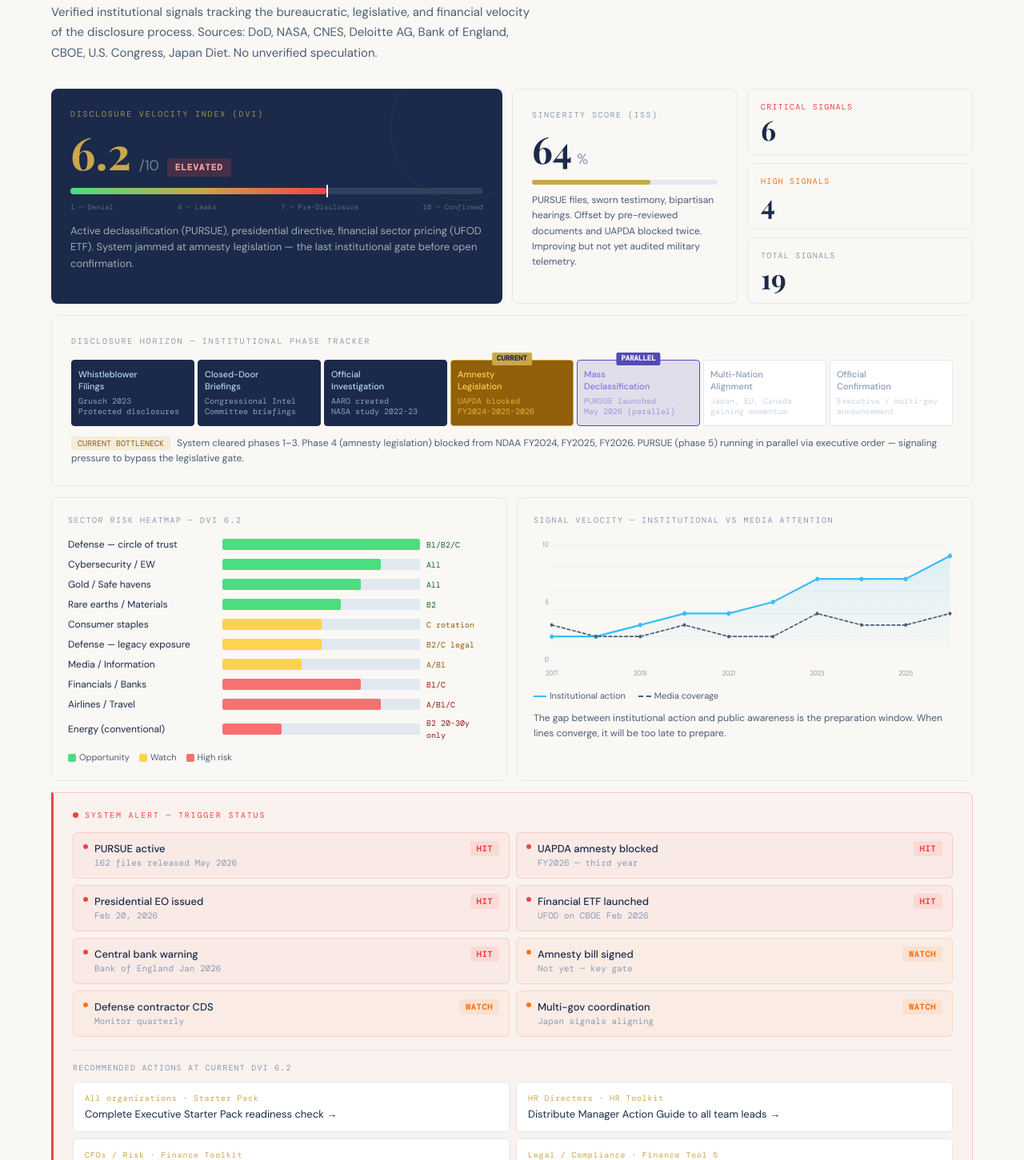
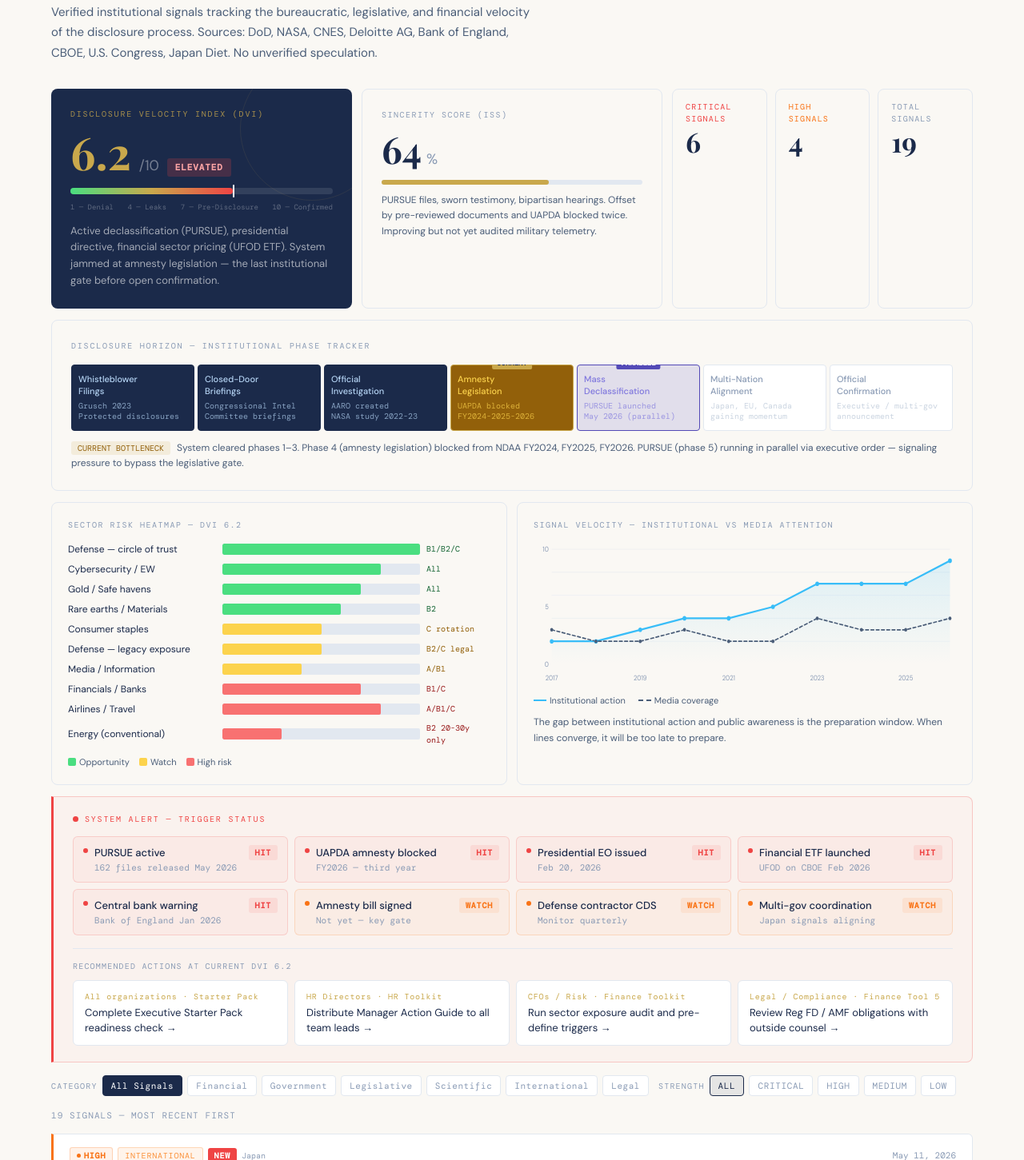
Before and after one commit to lbdgGit/DisclosureHub, a Next.js app in the folder disclosure-hub-starter/: page /signals in a window 1280 px wide. Shown: the part 199-1650 px from the top of the page at 80% size. Built offline with nearby package versions, Linux system fonts and the light colour scheme; a web font is replaced by a local one.

Commit message:
Update page.tsx

```diff
--- a/disclosure-hub-starter/app/signals/page.tsx
+++ b/disclosure-hub-starter/app/signals/page.tsx
@@ -180,7 +180,7 @@ export default function SignalsPage() {
       </div>
 
       {/* ROW 1: DVI + ISS + Counts */}
-      <div style={{ display: 'grid', gridTemplateColumns: '2fr 1fr 1fr', gap: '12px', marginBottom: '14px' }}>
+      <div style={{ display: 'grid', gridTemplateColumns: 'repeat(auto-fit, minmax(280px, 1fr))', gap: '12px', marginBottom: '14px' }}>
 
         {/* DVI */}
         <div style={{ background: navy, borderRadius: '8px', padding: '24px', color: 'white', position: 'relative', overflow: 'hidden' }}>
@@ -223,7 +223,7 @@ export default function SignalsPage() {
         </div>
 
         {/* Counts */}
-        <div style={{ display: 'flex', flexDirection: 'column', gap: '10px' }}>
+        <div style={{ display: 'flex', flexDirection: 'row', flexWrap: 'wrap', gap: '10px' }}>
           {[
             { label: 'Critical', value: counts.critical, color: '#EF4444' },
             { label: 'High',     value: counts.high,     color: '#F97316' },
@@ -242,7 +242,8 @@ export default function SignalsPage() {
         <div style={{ fontFamily: 'DM Mono, monospace', fontSize: '10px', color: muted, letterSpacing: '0.18em', marginBottom: '16px' }}>
           DISCLOSURE HORIZON — INSTITUTIONAL PHASE TRACKER
         </div>
-        <div style={{ display: 'grid', gridTemplateColumns: 'repeat(7, 1fr)', gap: '4px' }}>
+        <div style={{ overflowX: 'auto', marginLeft: '-4px', marginRight: '-4px', paddingLeft: '4px', paddingRight: '4px' }}>
+        <div style={{ display: 'grid', gridTemplateColumns: 'repeat(7, minmax(120px, 1fr))', gap: '4px', minWidth: '700px' }}>
           {PHASES.map((phase, i) => {
             const bg     = phase.done ? navy : phase.current ? '#92600A' : phase.parallel ? 'rgba(83,74,183,0.15)' : 'white';
             const textC  = phase.done ? '#B5D4F4' : phase.current ? '#FCD34D' : phase.parallel ? '#7F77DD' : muted;
@@ -266,6 +267,7 @@ export default function SignalsPage() {
             );
           })}
         </div>
+        </div>
         <p style={{ fontSize: '12px', color: body, marginTop: '12px', lineHeight: 1.6 }}>
           <span style={{ padding: '2px 8px', borderRadius: '3px', background: 'rgba(201,168,76,0.15)', color: '#92600A', fontFamily: 'DM Mono, monospace', fontSize: '10px', marginRight: '8px' }}>CURRENT BOTTLENECK</span>
           System cleared phases 1–3. Phase 4 (amnesty legislation) blocked from NDAA FY2024, FY2025, FY2026. PURSUE (phase 5) running in parallel via executive order — signaling pressure to bypass the legislative gate.
@@ -273,7 +275,7 @@ export default function SignalsPage() {
       </div>
 
       {/* ROW 3: Heatmap + Velocity */}
-      <div style={{ display: 'grid', gridTemplateColumns: '1fr 1fr', gap: '12px', marginBottom: '14px' }}>
+      <div style={{ display: 'grid', gridTemplateColumns: 'repeat(auto-fit, minmax(300px, 1fr))', gap: '12px', marginBottom: '14px' }}>
 
         {/* Sector Heatmap */}
         <div style={{ background: '#FAF8F4', border: `1px solid ${border}`, borderRadius: '8px', padding: '20px' }}>
@@ -333,7 +335,7 @@ export default function SignalsPage() {
           <span style={{ width: '7px', height: '7px', borderRadius: '50%', background: '#EF4444' }} />
           <span style={{ fontFamily: 'DM Mono, monospace', fontSize: '10px', color: '#EF4444', letterSpacing: '0.18em' }}>SYSTEM ALERT — TRIGGER STATUS</span>
         </div>
-        <div style={{ display: 'grid', gridTemplateColumns: '1fr 1fr', gap: '8px', marginBottom: '16px' }}>
+        <div style={{ display: 'grid', gridTemplateColumns: 'repeat(auto-fit, minmax(260px, 1fr))', gap: '8px', marginBottom: '16px' }}>
           {TRIGGERS.map(t => {
             const isHit = t.status === 'HIT';
             const c = isHit ? '#EF4444' : '#F97316';
@@ -355,7 +357,7 @@ export default function SignalsPage() {
           <div style={{ fontFamily: 'DM Mono, monospace', fontSize: '10px', color: muted, letterSpacing: '0.12em', marginBottom: '10px' }}>
             RECOMMENDED ACTIONS AT CURRENT DVI {DVI}
           </div>
-          <div style={{ display: 'grid', gridTemplateColumns: '1fr 1fr', gap: '8px' }}>
+          <div style={{ display: 'grid', gridTemplateColumns: 'repeat(auto-fit, minmax(240px, 1fr))', gap: '8px' }}>
             {ACTIONS.map(a => (
               <a key={a.role} href={a.href} style={{ padding: '12px 14px', background: 'white', borderRadius: '6px', border: `1px solid ${border}`, textDecoration: 'none', display: 'block' }}>
                 <div style={{ fontFamily: 'DM Mono, monospace', fontSize: '10px', color: '#C9A84C', letterSpacing: '0.08em', marginBottom: '4px' }}>
```
